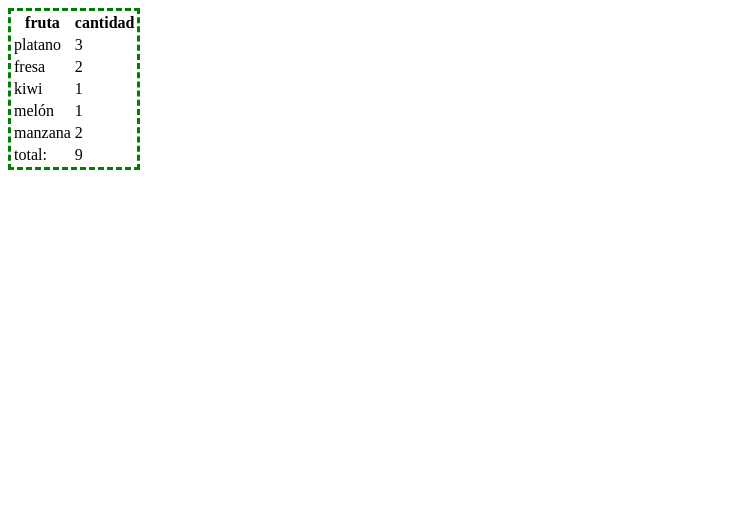
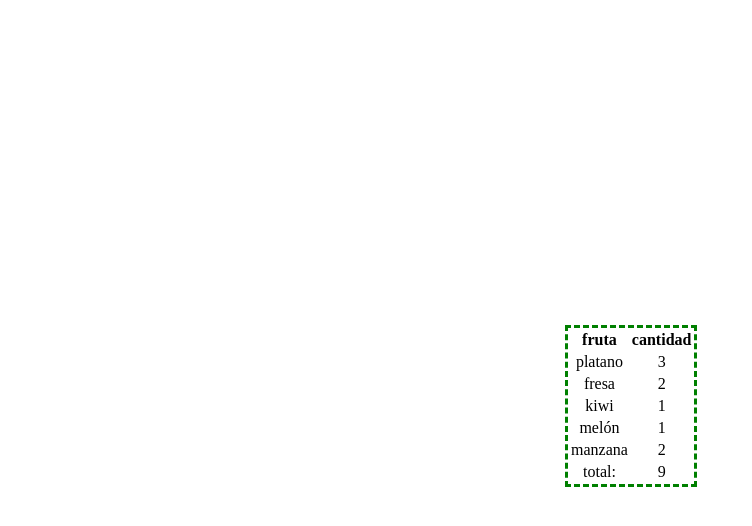
Before and after one commit to AhmedHassanKhamis/DAW2_DEC, a plain HTML site: page frutas.html in a window 1280 px wide. Shown: the whole page, without its empty margins (0-752 px from the left). Drawn offline with Linux system fonts and the light colour scheme.

Commit message:
Add files via upload

```diff
--- a/frutas.html
+++ b/frutas.html
@@ -120,7 +120,7 @@
         table.appendChild(tbody());
         table.appendChild(tfoot(total));
 
-        table.setAttribute("style","border:medium dashed green;")
+        table.setAttribute("style","border:medium dashed green;text-align:center;position:absolute;top:50%;left:50%;bottom:50%;right:50%;transform: translateX(-75px) translateY(-75px);")
 
         let contenedor = document.getElementById("contenedor");
         contenedor.appendChild(table);
```
